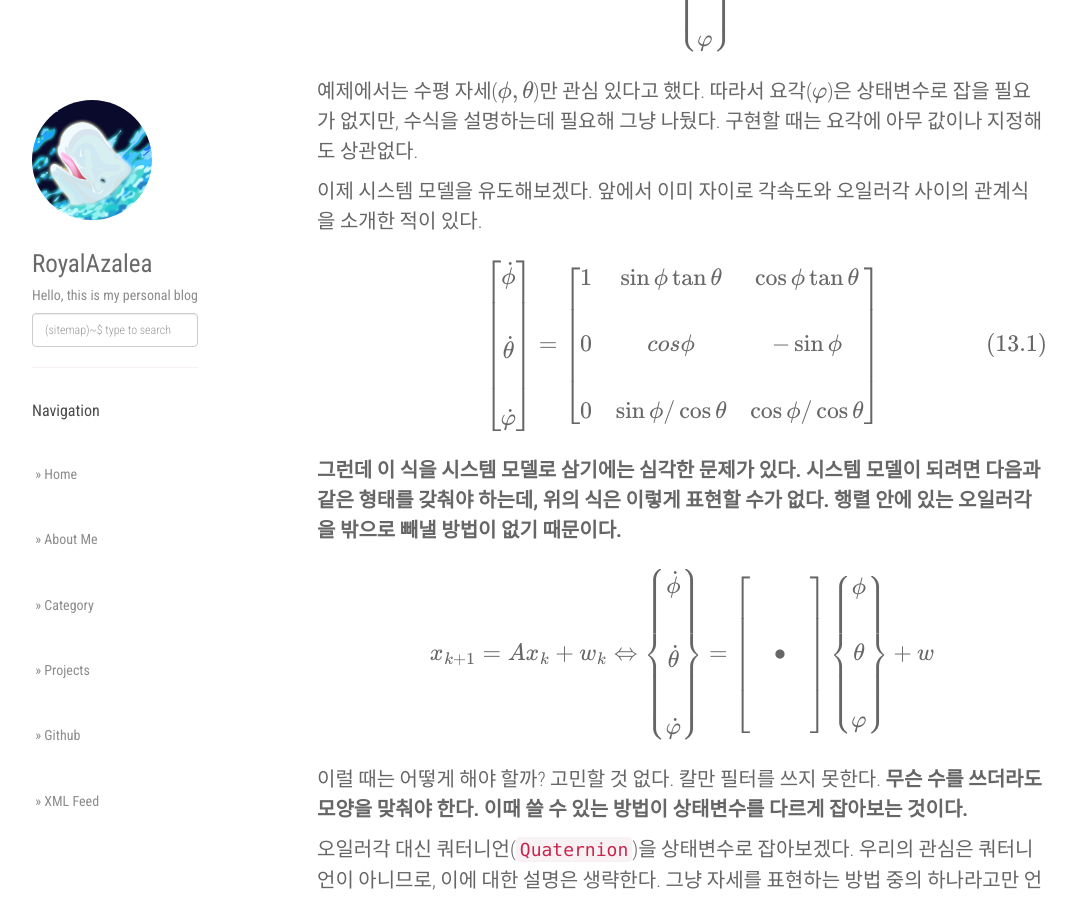
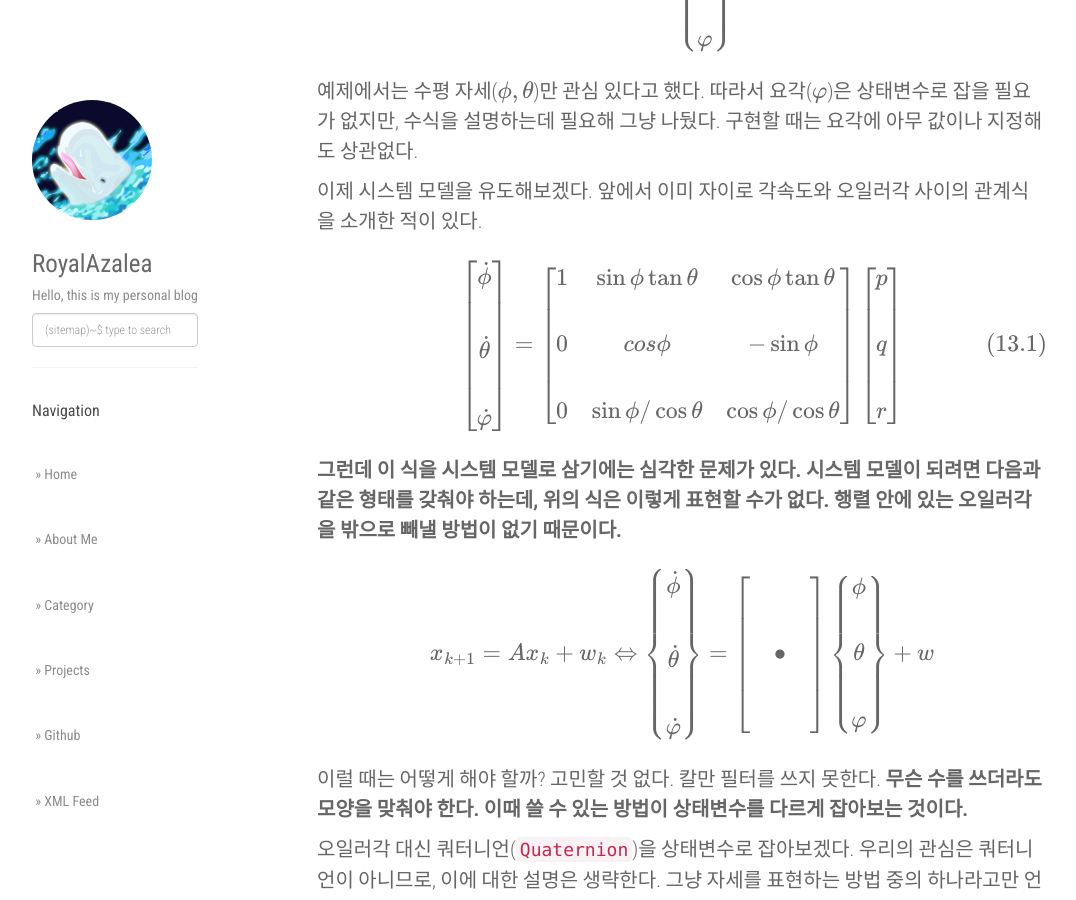
Before and after one commit to RoyalAzalea/RoyalAzalea.github.io, a Jekyll site: the page built from _posts/kalman-filter-study/2017-03-29-kalman-filter-study.md, in a window 1280 px wide and 900 px high, scrolled down 1586 px. Shown: the whole window, without its empty margins (53-1129 px from the left). Built offline with Jekyll 4.4.1, drawn with Linux system fonts in a browser that asks for light colours; nearby versions of some CDN libraries; formulas are drawn with MathJax 3.

Commit message:
update_md

```diff
--- a/_posts/kalman-filter-study/2017-03-29-kalman-filter-study.md
+++ b/_posts/kalman-filter-study/2017-03-29-kalman-filter-study.md
@@ -61,7 +61,7 @@ $$
 소개한 적이 있다.
 
 $$
-\begin{bmatrix} \dot{\phi} \\\\ \dot{\theta} \\\\ \dot{\varphi} \end{bmatrix} = \begin{bmatrix} 1 & \sin{\phi}\tan{\theta} & \cos{\phi}\tan{\theta} \\\\ 0 & cos{\phi} & -\sin{\phi} \\\\ 0 & \sin{\phi}/\cos{\theta} & \cos{\phi}/\cos{\theta} \end{bmatrix} \label{13.1}\tag{13.1}
+\begin{bmatrix} \dot{\phi} \\\\ \dot{\theta} \\\\ \dot{\varphi} \end{bmatrix} = \begin{bmatrix} 1 & \sin{\phi}\tan{\theta} & \cos{\phi}\tan{\theta} \\\\ 0 & cos{\phi} & -\sin{\phi} \\\\ 0 & \sin{\phi}/\cos{\theta} & \cos{\phi}/\cos{\theta} \end{bmatrix} \begin{bmatrix} p \\\\ q \\\\ r \end{bmatrix} \label{13.1}\tag{13.1}
 $$
 
 **그런데 이 식을 시스템 모델로 삼기에는 심각한 문제가 있다. 시스템 모델이 되려면 다음과
```
